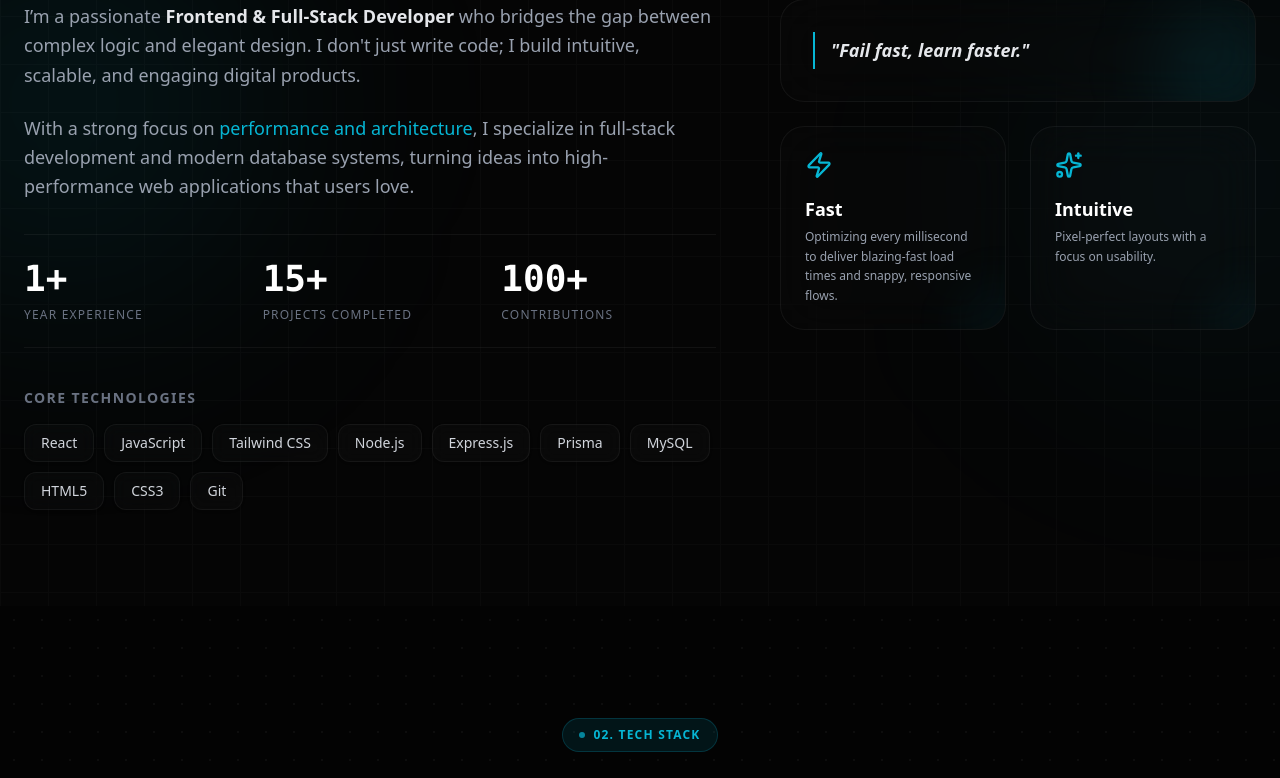
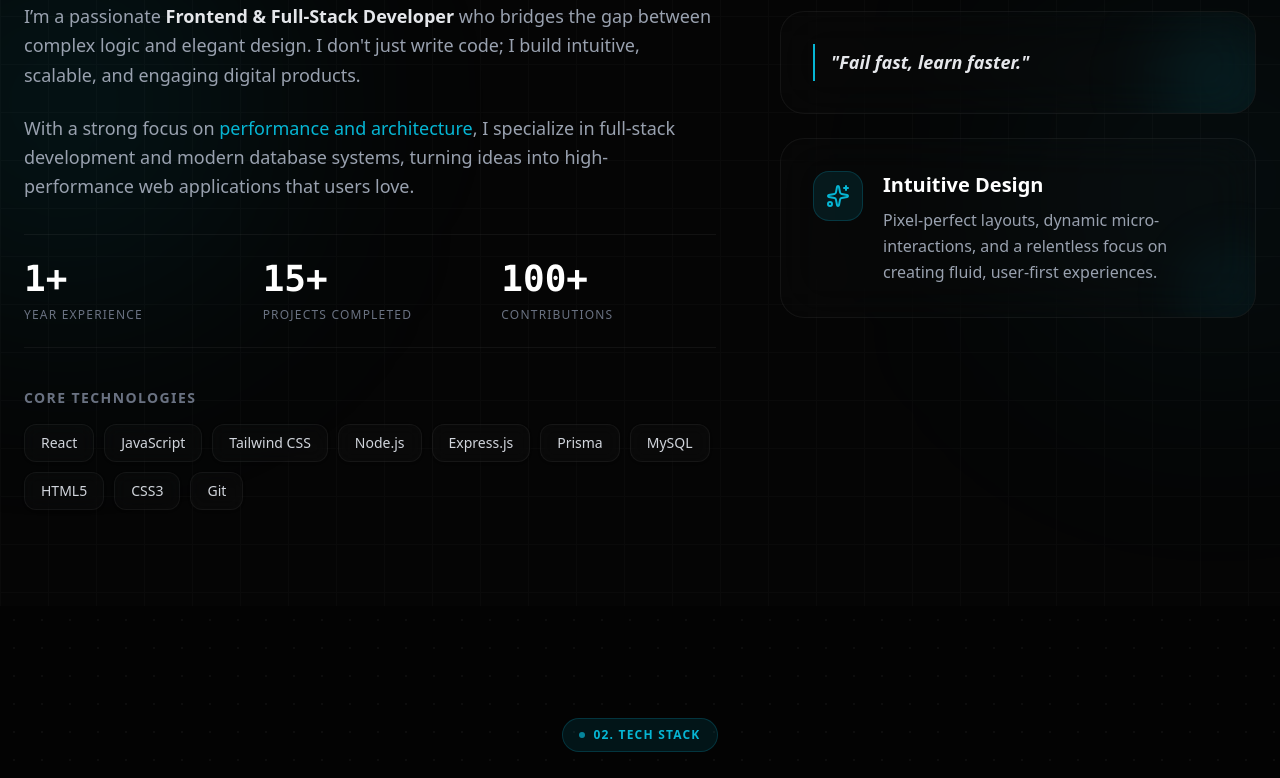
Before and after one commit to gopal2532/Portfolio, a React (Vite) app in the folder FE/: page / in a window 1280 px wide. Shown: the part 1120-1898 px from the top of the page. Built offline with nearby package versions, Linux system fonts and the light colour scheme.

Commit message:
feat: implement About and Project pages with interactive components and project metadata

```diff
--- a/FE/src/pages/About.jsx
+++ b/FE/src/pages/About.jsx
@@ -1,6 +1,6 @@
 import { useEffect, useState, useRef } from "react";
 import { motion } from "framer-motion";
-import { Terminal, Zap, Sparkles } from "lucide-react";
+import { Terminal, Zap, Sparkles, Palette } from "lucide-react";
 import Tilt from "../components/Tilt.jsx";
 
 // Scroll-triggered counter animation
@@ -52,6 +52,23 @@ function CountUp({ end, duration = 1.5, suffix = "" }) {
 }
 
 export default function About() {
+  const [activeColor, setActiveColor] = useState("#06b6d4");
+
+  const themeColors = [
+    { name: "Cyan", primary: "#06b6d4", secondary: "#22d3ee", glow: "rgba(6, 182, 212, 0.4)" },
+    { name: "Emerald", primary: "#10b981", secondary: "#34d399", glow: "rgba(16, 185, 129, 0.4)" },
+    { name: "Violet", primary: "#8b5cf6", secondary: "#a78bfa", glow: "rgba(139, 92, 246, 0.4)" },
+    { name: "Rose", primary: "#f43f5e", secondary: "#fb7185", glow: "rgba(244, 63, 94, 0.4)" },
+    { name: "Amber", primary: "#f59e0b", secondary: "#fbbf24", glow: "rgba(245, 158, 11, 0.4)" },
+  ];
+
+  const handleColorChange = (color) => {
+    setActiveColor(color.primary);
+    document.documentElement.style.setProperty("--accent-primary", color.primary);
+    document.documentElement.style.setProperty("--accent-secondary", color.secondary);
+    document.documentElement.style.setProperty("--accent-glow", color.glow);
+  };
+
   const containerVariants = {
     hidden: { opacity: 0 },
     visible: {
@@ -158,39 +175,32 @@ export default function About() {
 
           {/* RIGHT: Bento Box Cards */}
           <motion.div variants={itemVariants} className="lg:col-span-5 grid gap-6">
-
             {/* Card 1: Philosophy */}
             <Tilt className="bg-white/[0.01] border border-white/5 backdrop-blur-xl rounded-3xl p-8 relative overflow-hidden group hover:border-accent-primary/30 hover:shadow-[0_0_30px_var(--accent-glow)] transition-all duration-500 cursor-default">
               <div className="relative z-10">
-                <p className="text-gray-200 font-extrabold italic text-base sm:text-lg border-l-2 border-accent-primary pl-4 py-1 leading-relaxed transition-colors duration-500">
-                  "Fail fast, learn faster."
-                </p>
+                  <p className="text-gray-200 font-extrabold italic text-base sm:text-lg border-l-2 border-accent-primary pl-4 py-1 leading-relaxed transition-colors duration-500">
+                    "Fail fast, learn faster."
+                  </p>
               </div>
               {/* Dynamic theme accent blur */}
               <div className="absolute -bottom-8 -right-8 w-32 h-32 bg-accent-primary/10 rounded-full blur-2xl group-hover:bg-accent-primary/20 group-hover:scale-150 transition-all duration-700 pointer-events-none" />
             </Tilt>
 
-            <div className="grid grid-cols-2 gap-6">
-              {/* Card 2: Performance */}
-              <Tilt className="bg-white/[0.01] border border-white/5 backdrop-blur-xl rounded-3xl p-6 relative overflow-hidden group hover:border-accent-primary/30 hover:shadow-[0_0_25px_var(--accent-glow)] transition-all duration-500 cursor-default">
-                <Zap className="w-7 h-7 text-accent-primary mb-4 transition-colors duration-500" />
-                <h3 className="text-white font-bold text-lg mb-1">Fast</h3>
-                <p className="text-gray-400 text-xs leading-relaxed font-medium">
-                  Optimizing every millisecond to deliver blazing-fast load times and snappy, responsive flows.
-                </p>
-                <div className="absolute -bottom-8 -right-8 w-20 h-20 bg-accent-primary/5 rounded-full blur-xl group-hover:bg-accent-primary/10 transition-all duration-700 pointer-events-none" />
-              </Tilt>
-
-              {/* Card 3: UX/UI */}
-              <Tilt className="bg-white/[0.01] border border-white/5 backdrop-blur-xl rounded-3xl p-6 relative overflow-hidden group hover:border-accent-primary/30 hover:shadow-[0_0_25px_var(--accent-glow)] transition-all duration-500 cursor-default">
-                <Sparkles className="w-7 h-7 text-accent-primary mb-4 transition-colors duration-500" />
-                <h3 className="text-white font-bold text-lg mb-1">Intuitive</h3>
-                <p className="text-gray-400 text-xs leading-relaxed">
-                  Pixel-perfect layouts with a focus on usability.
-                </p>
-                <div className="absolute -bottom-8 -right-8 w-20 h-20 bg-accent-primary/5 rounded-full blur-xl group-hover:bg-accent-primary/10 transition-all duration-700 pointer-events-none" />
-              </Tilt>
-            </div>
+            {/* Card 2: Intuitive Design */}
+            <Tilt className="bg-white/[0.01] border border-white/5 backdrop-blur-xl rounded-3xl p-8 relative overflow-hidden group hover:border-accent-primary/30 hover:shadow-[0_0_30px_var(--accent-glow)] transition-all duration-500 cursor-default">
+              <div className="relative z-10 flex gap-5 items-start">
+                <div className="p-3 bg-accent-primary/10 rounded-2xl border border-accent-primary/20 shrink-0 text-accent-primary transition-colors duration-500">
+                  <Sparkles className="w-6 h-6" />
+                </div>
+                <div>
+                  <h3 className="text-white font-extrabold text-xl mb-2">Intuitive Design</h3>
+                  <p className="text-gray-400 text-sm sm:text-base leading-relaxed">
+                    Pixel-perfect layouts, dynamic micro-interactions, and a relentless focus on creating fluid, user-first experiences.
+                  </p>
+                </div>
+              </div>
+              <div className="absolute -bottom-8 -right-8 w-28 h-28 bg-accent-primary/5 rounded-full blur-xl group-hover:bg-accent-primary/10 transition-all duration-700 pointer-events-none" />
+            </Tilt>
 
           </motion.div>
 
--- a/FE/src/pages/Project.jsx
+++ b/FE/src/pages/Project.jsx
@@ -9,7 +9,7 @@ const projects = [
     category: "systems",
     desc: "Maintains real-time inventory of component reels across racks. Supports adding/withdrawing reels, dispatching operator picklists, managing user-specific access roles, and tracking real-time quantity adjustments.",
     tech: ["React", "Node.js", "Express", "MySQL", "Tailwind"],
-    image: "https://images.unsplash.com/photo-1581090700227-1e8c3a6b1d9f?q=80&w=1470&auto=format&fit=crop",
+    image: "/smart_reel_rack.png",
     link: "#",
     github: "#",
     metrics: "Optimized picklist workflows and real-time reel tracking by location",
```
Also changed, not shown: FE/public/smart_reel_rack.png (added).
